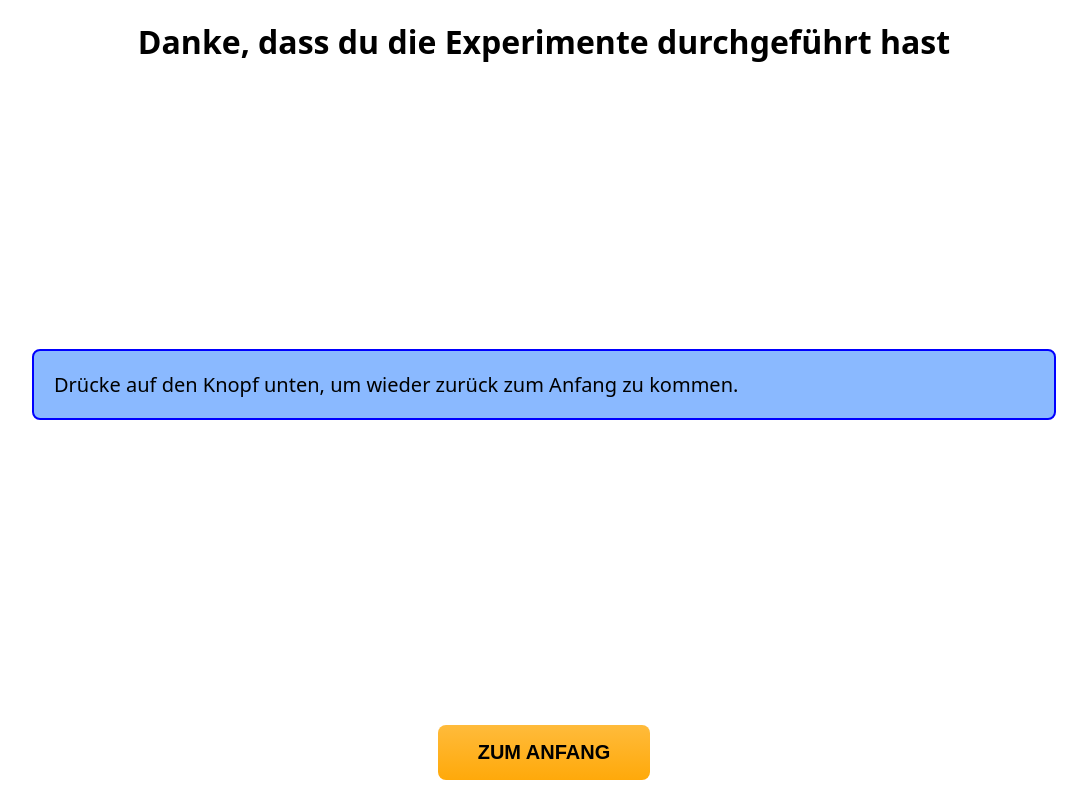
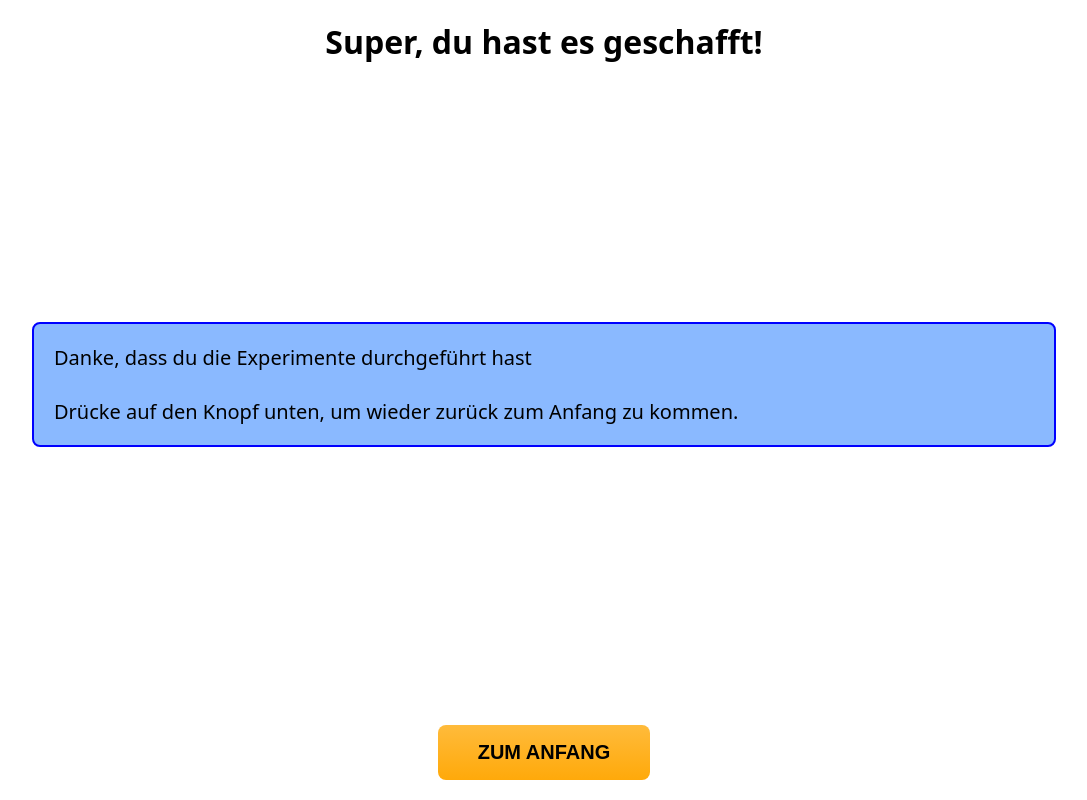
Before and after one commit to derjubu/digiswim-station-1, a Next.js app: page /end in a window 1280 px wide. Shown: the whole page, without its empty margins (96-1183 px from the left). Built offline with nearby package versions, Linux system fonts and the light colour scheme.

Commit message:
add: new end message

```diff
--- a/src/pages/end.tsx
+++ b/src/pages/end.tsx
@@ -15,8 +15,9 @@
 
   return (
     <div className={classes.main}>
-      <h1>Danke, dass du die Experimente durchgeführt hast</h1>
+      <h1>Super, du hast es geschafft!</h1>
       <Task>
+        Danke, dass du die Experimente durchgeführt hast <br /> <br />
         Drücke auf den Knopf unten, um wieder zurück zum Anfang zu kommen.
       </Task>
       <Button onClick={nextPage}>Zum Anfang</Button>
```
